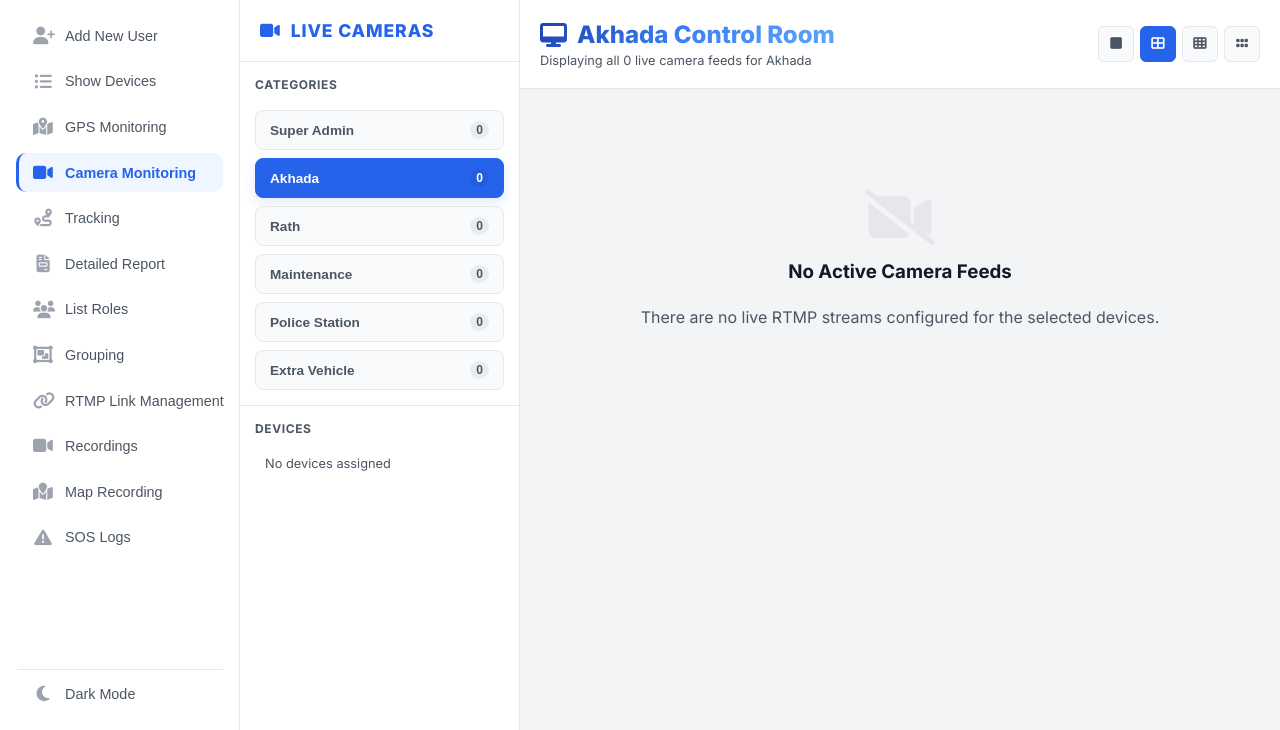
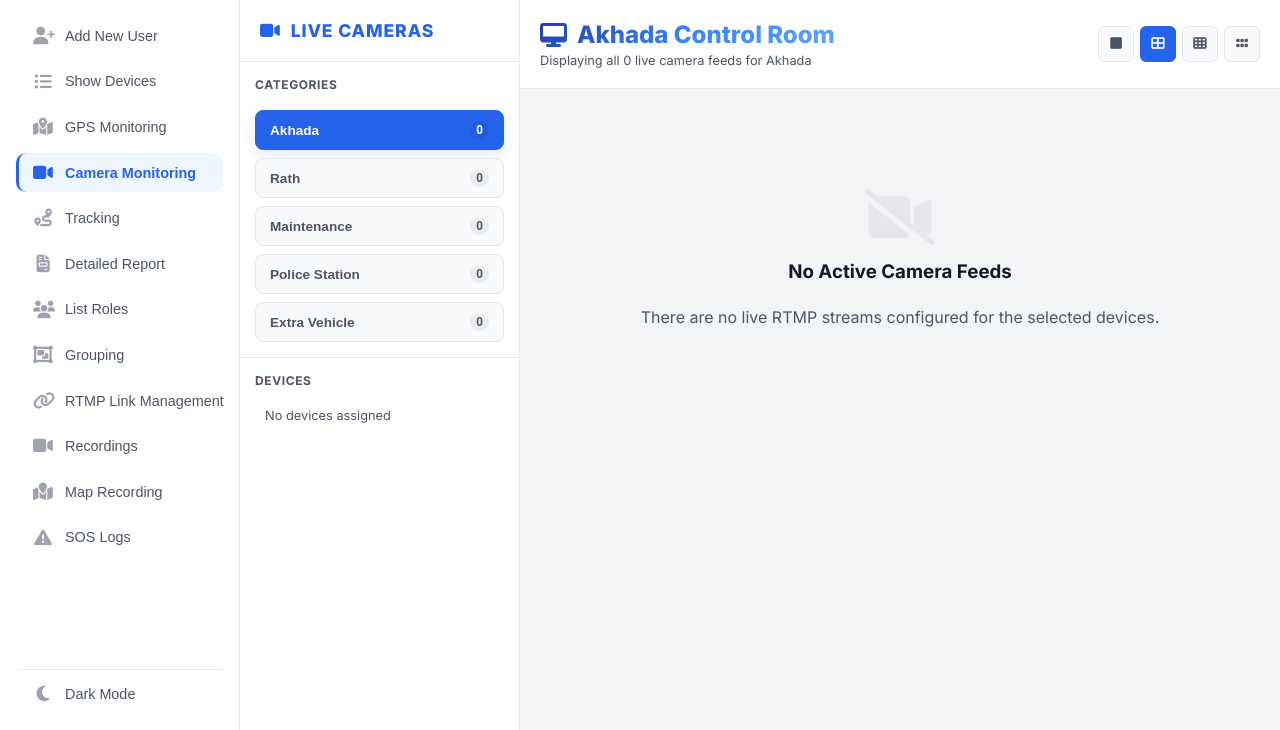
Before and after one commit to Sujay-Patel-GitHub/GPS-150-Rathyatra, a Flask app: page /camera_monitoring in a window 1280 px wide. Shown: the part 70-800 px from the top of the page. Run offline with Flask 3, Linux system fonts and the light colour scheme; the visitor is signed in with stand-in values (Sample User, id 1); data that the repository does not hold is empty.

Commit message:
Remove Super Admin category from Camera Monitoring dashboard

```diff
--- a/templates/camera_monitoring.html
+++ b/templates/camera_monitoring.html
@@ -436,7 +436,6 @@
             <div class="category-list">
                 <div class="device-list-title">Categories</div>
                 {% for role_id, role_name in [
-                    ('SUPER_ADMIN', 'Super Admin'),
                     ('AKHADA_USER', 'Akhada'),
                     ('RATH_USER', 'Rath'),
                     ('MAINTENANCE_USER', 'Maintenance'),
```
